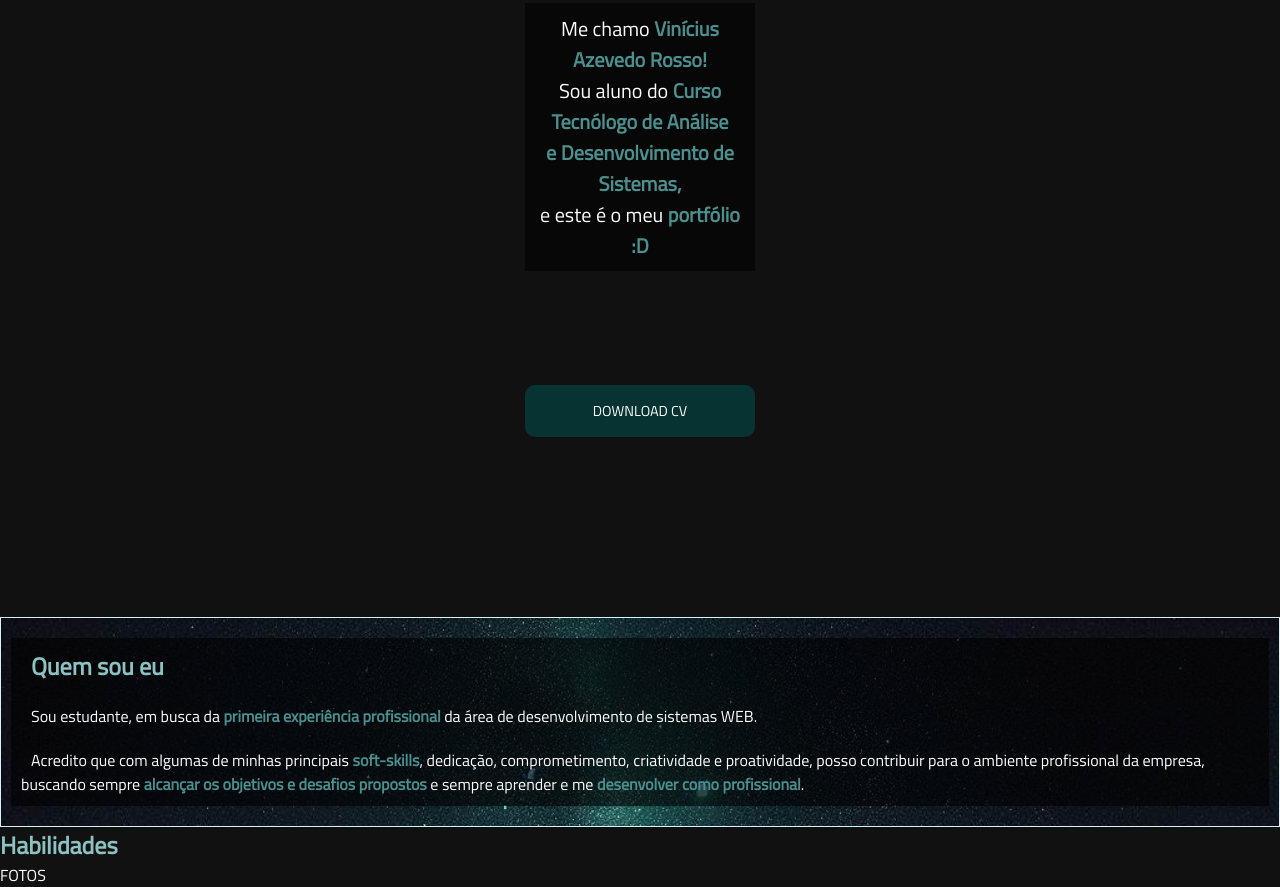
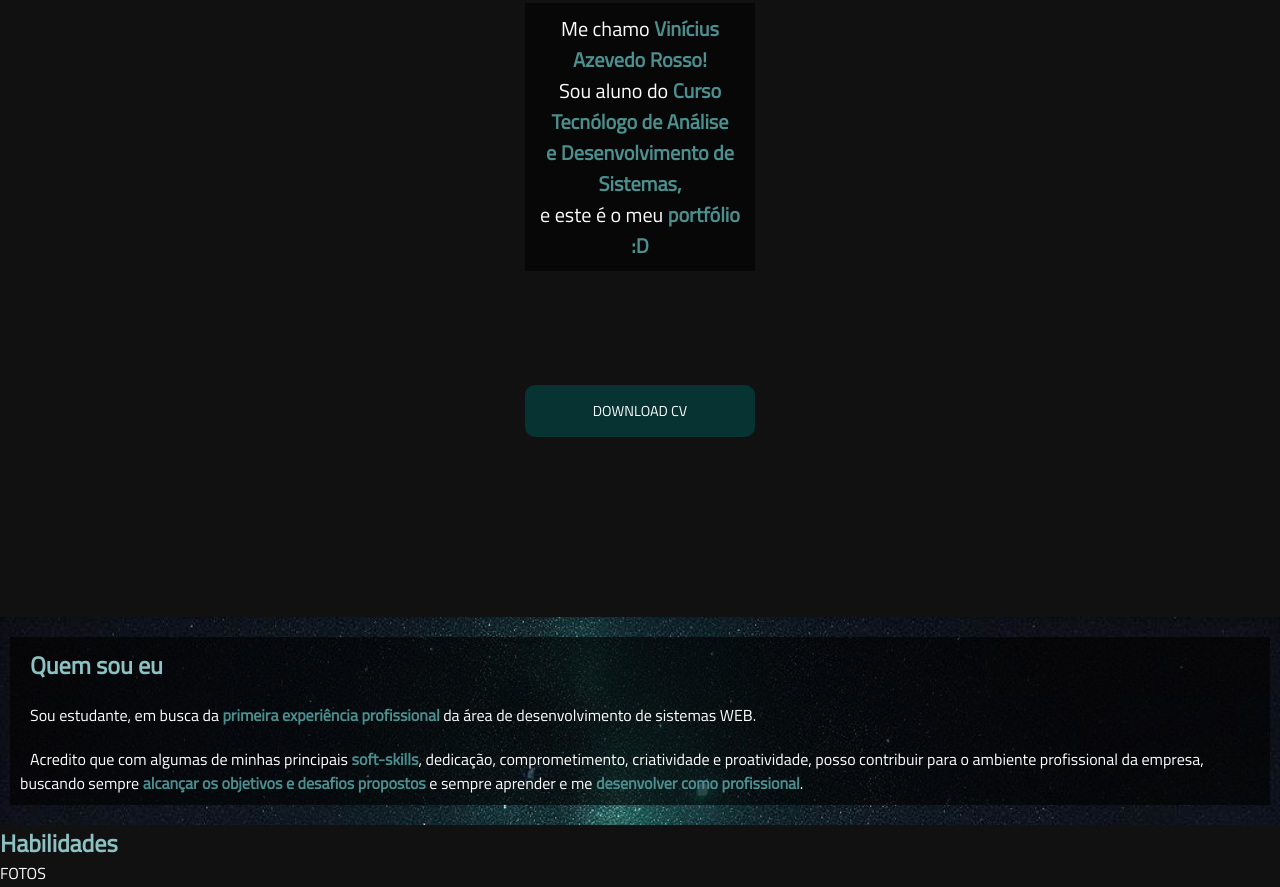
Before and after one commit to viniciusaze/portfolio-vinicius, a plain HTML site: page index.html in a window 1280 px wide. Shown: the part 373-1260 px from the top of the page. Drawn offline with Linux system fonts and the light colour scheme.

Commit message:
retirada da borda

```diff
--- a/estilos/style.css
+++ b/estilos/style.css
@@ -99,7 +99,6 @@ section#quem {
     padding-top: 20px;
     padding-bottom: 20px;
     text-indent: 10px;
-    border: 1px solid #D4F4F4
 }
 
 section#quem > h2, p{
```
